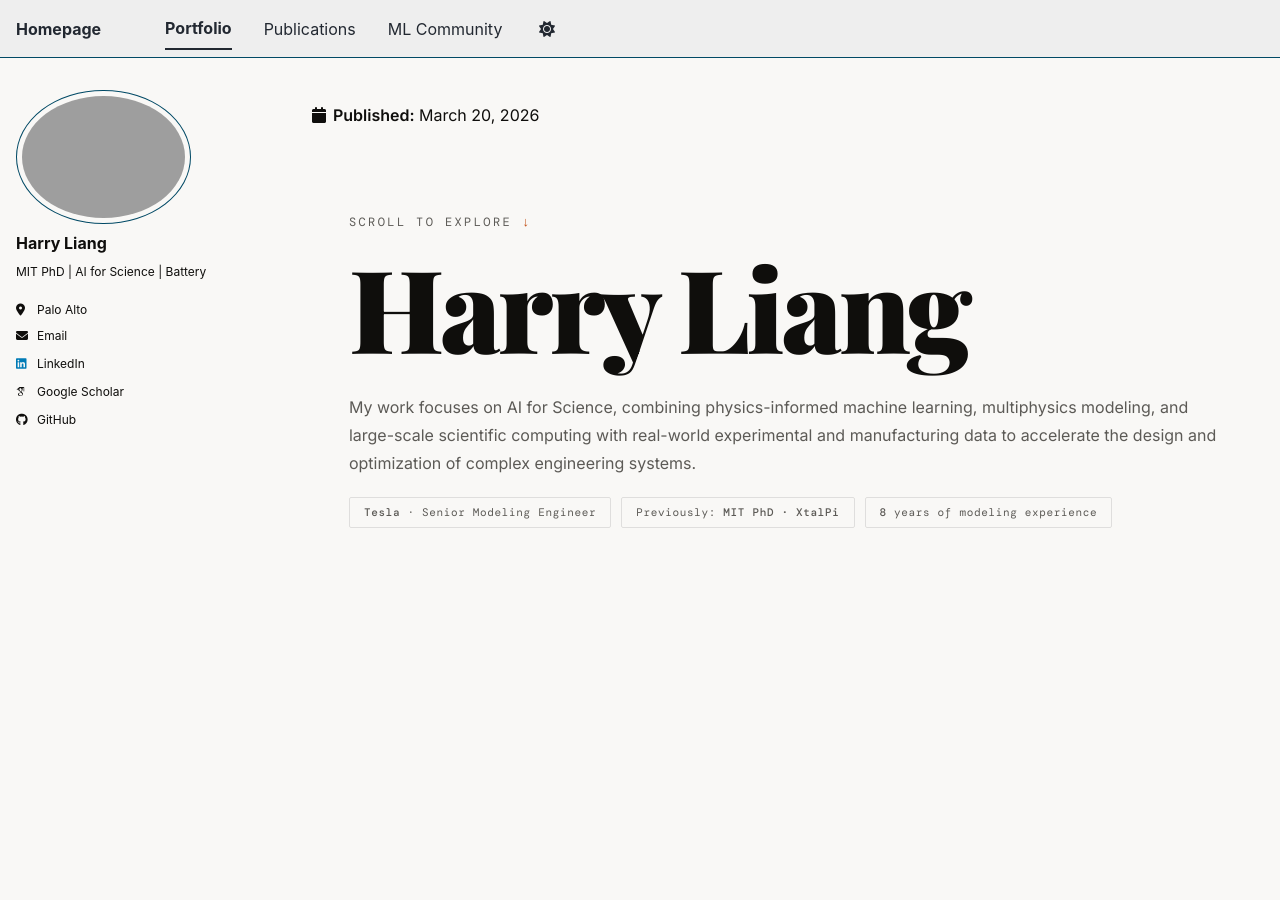
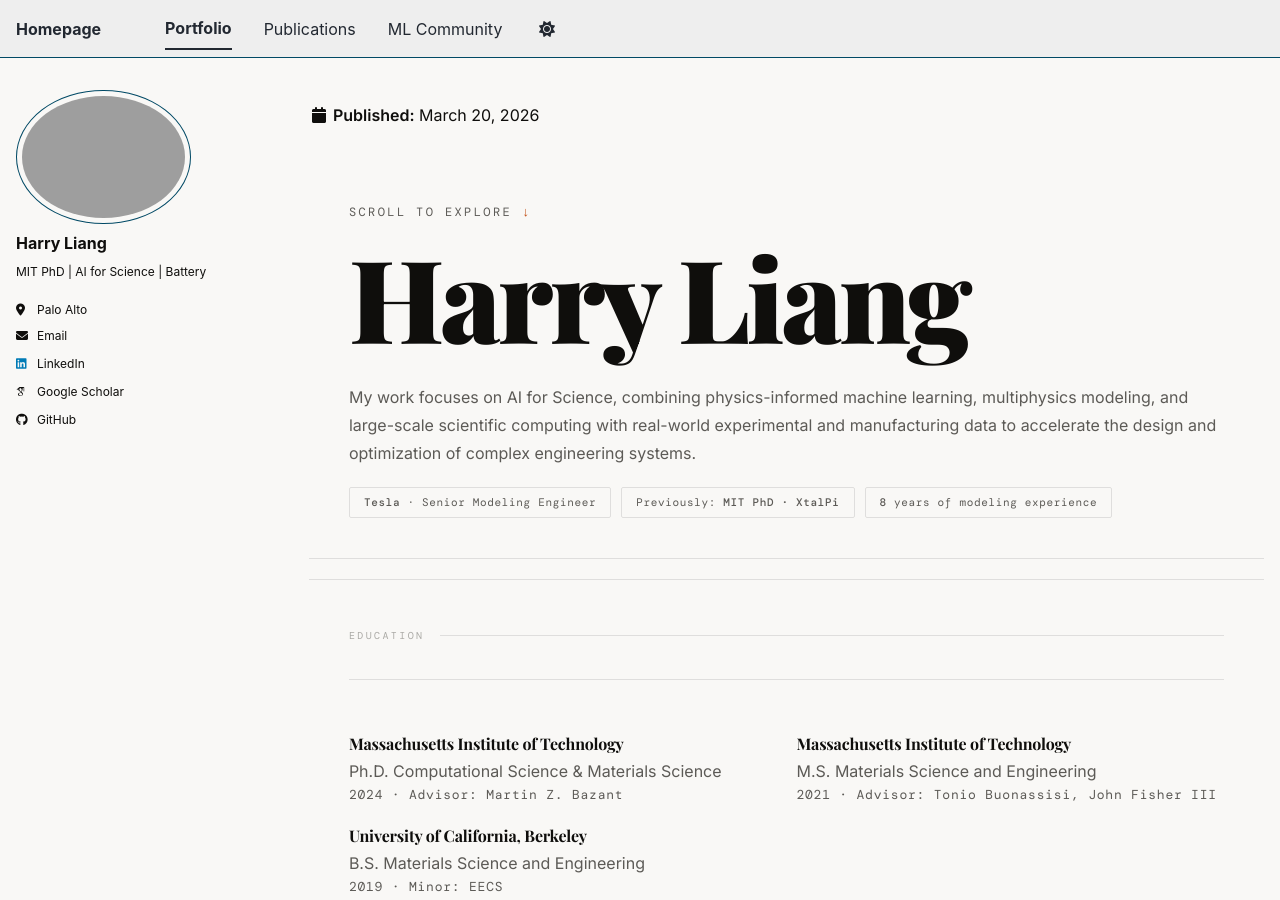
Before and after one commit to HarryQL/HarryQL.github.io, a Jekyll site: the page built from _portfolio/index.html, in a window 1280 px wide and 900 px high. Built offline with Jekyll 4.4.1, drawn with Linux system fonts in a browser that asks for light colours; some web fonts are replaced; a script bundle is joined from its source files by our own code; library files that are not in the unit come from our copies.

Commit message:
Update index.html

```diff
--- a/_portfolio/index.html
+++ b/_portfolio/index.html
@@ -62,11 +62,11 @@
 
     /* ── HERO ── */
     .hero {
-      min-height: 100vh;
+      min-height: auto;
       display: flex;
       flex-direction: column;
-      justify-content: flex-start;   /* ← changed */
-      padding: 60px 40px 80px;     /* ← add top bias */
+      justify-content: flex-start;
+      padding: 50px 40px 40px;
       border-bottom: 1px solid var(--line);
       position: relative;
     }
@@ -91,10 +91,10 @@
     }
     .hero-headline em { font-style: italic; color: var(--accent); }
     .hero-body {
-      font-size: 20px;
+      font-size: 21px;
       line-height: 1.75;
       color: var(--text-2);
-      max-width: 950px;
+      max-width: 100%;
       margin-bottom: 22px;
       font-weight: 400;
     }
@@ -204,18 +204,18 @@
     .p-body { font-size: 14px; line-height: 1.75; color: var(--text-2); }
 
     /* ── EXPERTISE ── */
-    .expertise-grid { display: grid; grid-template-columns: repeat(3,1fr); gap: 20px; }
-    .skill-col-label { font-family: 'DM Mono', monospace; font-size: 10px; letter-spacing: 0.2em; text-transform: uppercase; color: var(--text-3); margin-bottom: 18px; padding-bottom: 14px; border-bottom: 1px solid var(--line); }
+    .expertise-grid { display: grid; grid-template-columns: repeat(3,1fr); gap: 10px; }
+    .skill-col-label { font-family: 'DM Mono', monospace; font-size: 12px; letter-spacing: 0.2em; text-transform: uppercase; color: var(--text-2); margin-bottom: 18px; padding-bottom: 14px; border-bottom: 1px solid var(--line); }
     .skill-tags { display: flex; flex-wrap: wrap; gap: 8px; }
-    .skill-tag { padding: 5px 13px; border-radius: 3px; font-size: 12px; font-weight: 500; border: 1px solid var(--line); color: var(--text-2); transition: border-color .18s; }
-    .skill-tag:hover { border-color: var(--text-3); }
+    .skill-tag { padding: 5px 13px; border-radius: 3px; font-size: 13px; font-weight: 500; border: 1px solid var(--line); color: var(--text-2); transition: border-color .18s; }
+    .skill-tag:hover { border-color: var(--text-2); }
     .skill-tag.key { border-color: rgba(196,84,28,0.30); color: var(--accent); background: rgba(196,84,28,0.05); }
 
     /* ── EDUCATION ── */
-    .edu-row { display: grid; grid-template-columns: 1fr 1fr; gap: 20px; margin-top: 60px; padding-top: 52px; border-top: 1px solid var(--line); }
-    .edu-school { font-family: 'Playfair Display', serif; font-weight: 700; font-size: 20px; letter-spacing: -0.01em; color: var(--text); margin-bottom: 3px; }
-    .edu-degree { font-size: 13px; color: var(--text-2); margin-bottom: 2px; }
-    .edu-meta { font-family: 'DM Mono', monospace; font-size: 10px; letter-spacing: 0.06em; color: var(--text-3); }
+    .edu-row { display: grid; grid-template-columns: 1fr 1fr; gap: 20px; margin-top: 20px; padding-top: 52px; border-top: 1px solid var(--line); }
+    .edu-school { font-family: 'Playfair Display', serif; font-weight: 700; font-size: 22; letter-spacing: -0.01em; color: var(--text); margin-bottom: 3px; }
+    .edu-degree { font-size: 16px; color: var(--text-2); margin-bottom: 2px; }
+    .edu-meta { font-family: 'DM Mono', monospace; font-size: 13px; letter-spacing: 0.06em; color: var(--text-2); }
 
     /* ── CONTACT ── */
     .contact-section {
```
